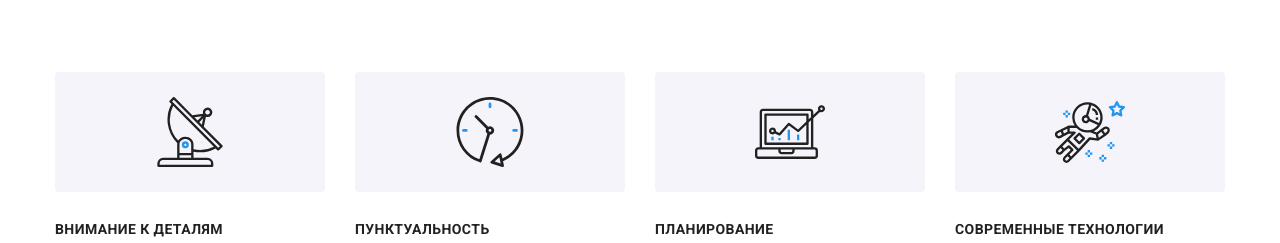
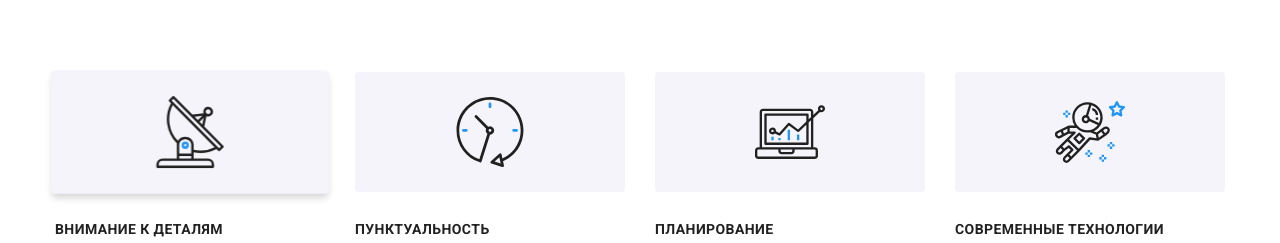
Before and after one commit to AleGarmash/goit-markup-hw-06, a plain HTML site: page index.html in a window 1280 px wide. In both pictures the pointer is over the element 190 px from the left and 863 px from the top of the page. Shown: the part 732-975 px from the top of the page. Drawn offline with nearby package versions, Linux system fonts and the light colour scheme.

Commit message:
Update styles.css

```diff
--- a/css/styles.css
+++ b/css/styles.css
@@ -1092,3 +1092,10 @@ address {
 .form-btn:focus .form-btn-icon {
 	fill: var(--primary-background-color);
 }
+.advantages-wrapper {
+	transition: transform 250ms cubic-bezier(0.4, 0, 0.2, 1);
+}
+.advantages-wrapper:hover {
+	transform: scale(1.03);
+	box-shadow: 0px 5px 7px -1px rgba(0, 0, 0, 0.17);
+}
```
